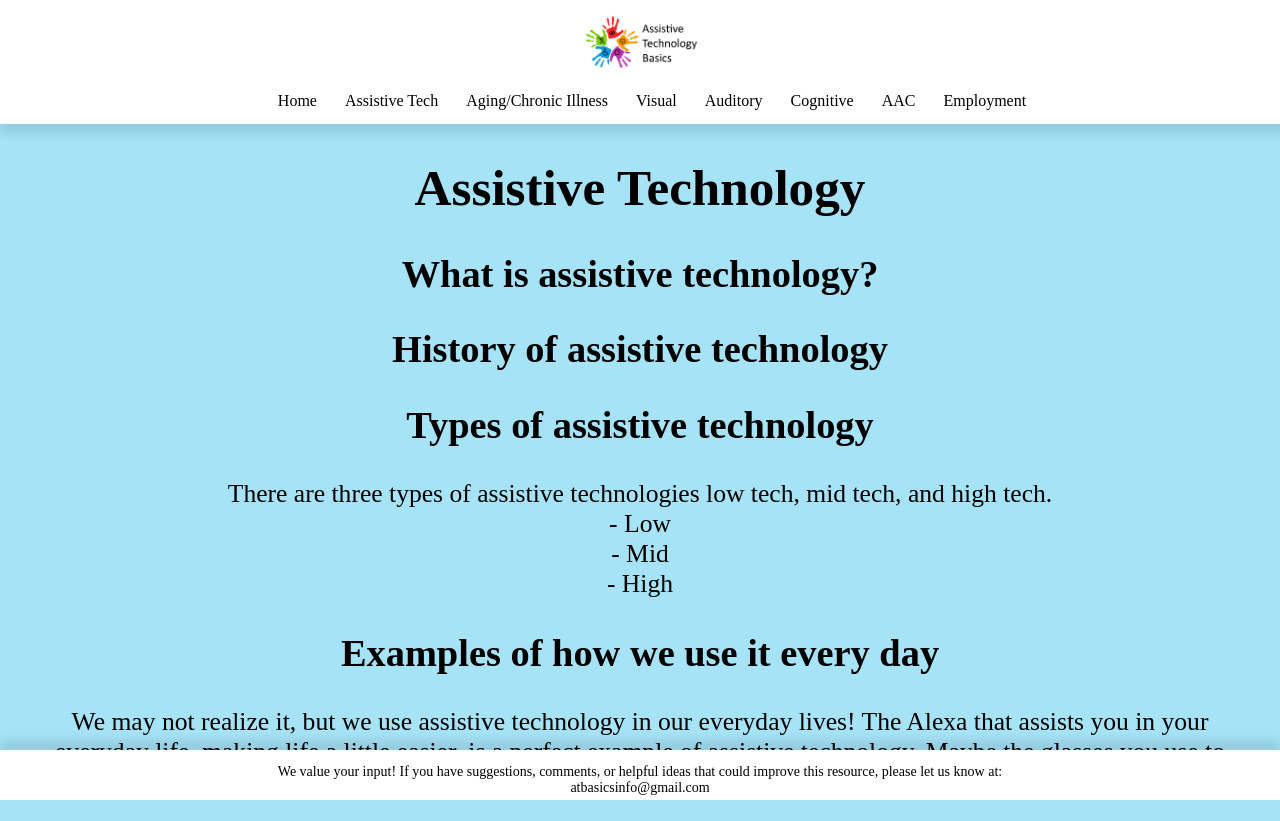
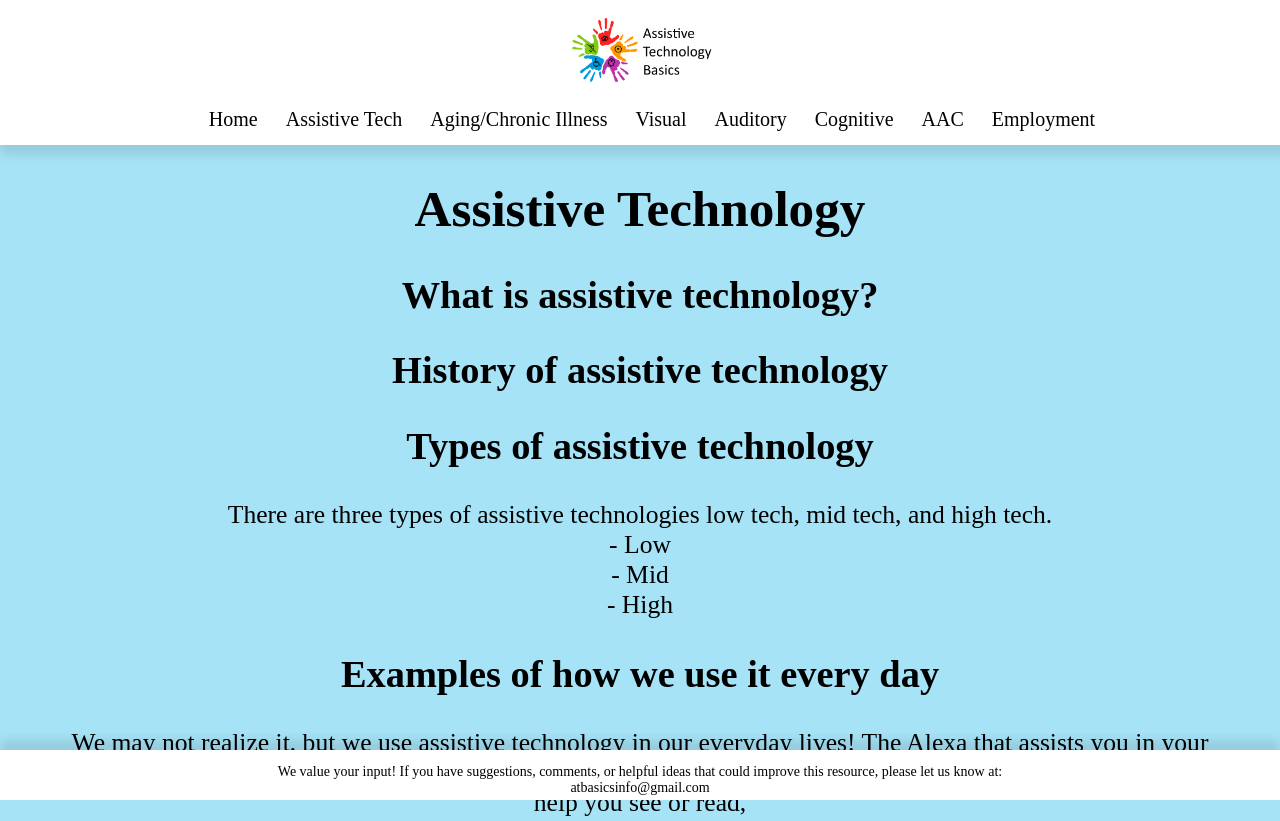
Before and after one commit to atbasics/atbasics.github.io, a plain HTML site: page at.html in a window 1280 px wide. Shown: the top 821 px of the page. Drawn offline with Linux system fonts and the light colour scheme.

Commit message:
Style changes

```diff
--- a/header.css
+++ b/header.css
@@ -20,7 +20,7 @@ body {
 
 /* responsive logo */
 .logo{
-    height: clamp(32px, 8vw, 64px);
+    height: clamp(40px, 10vw, 80px);
     width: auto;
     display: block;
 }
@@ -43,7 +43,7 @@ body {
     cursor: pointer;
     font-family: 'Old Standard TT', serif;
     text-decoration: none;
-    font-size: clamp(12px, 2.2vw, 16px);
+    font-size: clamp(12px, 2.2vw, 20px);
     padding: 6px 10px;
     border-radius: 4px;
 }
@@ -60,12 +60,10 @@ body {
     .tab{ font-size: 12px; padding: 5px 8px; }
 }
 
-/* tab content (if used) */
 .tab-content {
     text-wrap-mode: auto;
     display: none;
     padding: 20px;
-    border-top: 1px solid #0f5952;
 }
 
 /*---------------Background---------------*/
```
